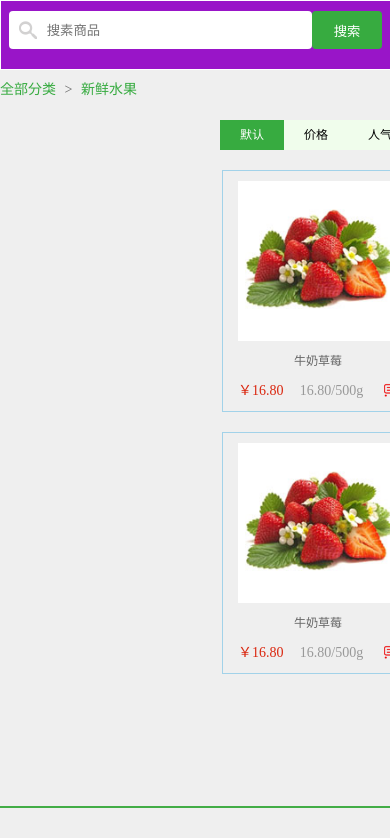
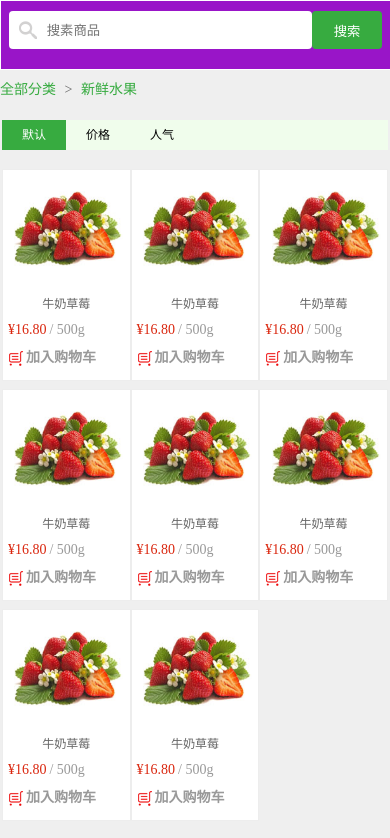
Before and after one commit to navyzhou/static-fresh, a plain HTML site: page goods.html in a window 390 px wide. Shown: the top 838 px of the page. Drawn offline with Linux system fonts and the light colour scheme.

Commit message:
分类显示

```diff
--- a/css/details.css
+++ b/css/details.css
@@ -163,6 +163,10 @@
 		width: 100%;
 		background: #FFF;
 		padding-bottom: 20px;
+	}
+
+	.r_wrap, .tab_content {
+		width: 100%;
 	}
 
 	.tab_content dt{
--- a/css/goods.css
+++ b/css/goods.css
@@ -1,6 +1,85 @@
 @charset "utf-8";
 /* CSS Document */
 
+@media(max-width:767px){
+	.r_wrap  {
+		margin: 0px 0.5%;
+		width: 99%;
+	}
+
+	.goods_type_list li{
+		width: 32.83%;
+		height: 210px;
+		float: left;
+		outline:1px solid #ededed;
+		margin-top: 10px;
+		background-color: #FFF;
+		margin:10px 0.25% 0px 0.25%;
+	}
+
+	.goods_type_list li img{
+		margin-left: 5%;
+		width: 90%;
+		height: 120px;
+		background:#CC3;
+	}
+
+	.goods_type_list li:hover{
+		outline:2px solid gold;
+	}
+
+	.goods_type_list li img:hover{
+		opacity: 0.6;
+	}
+
+	.goods_type_list li h4{
+		width: 100%;
+		margin:0 auto;
+		text-align: center;
+	}
+
+	.goods_type_list li h4 a{
+		font-weight:normal;
+		color:#666;
+		display:block;
+		text-align:center;
+		overflow:hidden;
+		white-space:nowrap;
+		text-overflow:ellipsis;
+	}
+
+	/*价格样式*/
+	.operate{
+		width:100%;
+		margin:10px auto;
+		position:relative;
+	}
+
+	.operate .add_goods{
+		display: block;
+		width: 120px;
+		height: 30px;
+		line-height: 30px;
+		background:url(../images/shop_cart.png) no-repeat left center;
+		margin-left: 5px;
+		margin-top: 5px;
+		padding-left: 18px;
+		font-size: 14px;
+		font-weight: bold;
+		color:#999;
+	}
+
+	.operate .add_goods:hover {
+		color: #EF8214;
+	}
+
+	.operate .add_goods:after {
+		content: "加入购物车";
+	}
+
+}
+
+@media(min-width:800px){
 	/*商品列表样式*/
 	/* 二级页面面包屑导航 */
 	.breadcrumb{
@@ -80,28 +159,7 @@
 		margin:10px auto;
 	}
 
-/* 商品列表样式 */
-.sort_bar{
-	height:30px;
-	background-color:#f0fdec;
-}
-.sort_bar a{
-	display:block;
-	height:30px;
-	line-height:30px;
-	padding:0 20px;
-	float:left;
-	color:#000;
-}
-.sort_bar .active{
-	background-color:#37ab40;
-	color:#fff;
-}
-
 	/*商品列表*/
-.goods_type_list{
-	margin:10px auto 0;
-}
 	.goods_type_list li{
 		width:190px;
 		float:left;
@@ -130,6 +188,7 @@
 		width:160px;
 		margin:0 auto;
 	}
+
 	.goods_type_list li h4 a{
 		font-weight:normal;
 		color:#666;
@@ -139,23 +198,14 @@
 		white-space:nowrap;
 		text-overflow:ellipsis;
 	}
+
 	/*价格样式*/
 	.operate{
 		width:160px;
 		margin:10px auto;
 		position:relative;
 	}
-.operate .prize{
-	color:#da260e;
-	font-size:14px;
-}
-.operate .unit{
-	color:#999;
-	font-size:14px;
-	display:inline-block;
-	width: 90px;
-	text-align:center;
-}
+
 	.operate .add_goods{
 		display:inline-block;
 		width:15px;
@@ -164,6 +214,48 @@
 		position:absolute;
 		right:0;
 		top:3px;
+	}
+
+
+
+}
+
+/*商品列表*/
+.goods_type_list{
+	margin:10px auto 0;
+}
+
+/* 商品列表样式 */
+.sort_bar{
+	height:30px;
+	background-color:#f0fdec;
+}
+
+.sort_bar a{
+	display:block;
+	height:30px;
+	line-height:30px;
+	padding:0 20px;
+	float:left;
+	color:#000;
+}
+
+.sort_bar .active{
+	background-color:#37ab40;
+	color:#fff;
+}
+
+/*价格样式*/
+.operate .prize{
+	color:#da260e;
+	font-size:14px;
+	margin-left: 5px;
+}
+
+.operate .unit{
+	color:#999;
+	font-size:14px;
+	display:inline-block;
 }
 
 /* 分页样式 */
--- a/css/index.css
+++ b/css/index.css
@@ -106,6 +106,7 @@
 
 	.goods_list li:hover{
 		outline:2px solid gold;
+		opacity: 0.6;
 	}
 
 	.goods_list li h4{
--- a/goods.html
+++ b/goods.html
@@ -99,12 +99,12 @@
             <li>
                 <a href="#"><img src="images/goods/goods003.jpg"></a>
                 <h4><a href="#">牛奶草莓</a></h4>
-                        <div class="prize">￥16.80</div>
+                <div class="prize">&yen;16.80</div>
             </li>
             <li>
                 <a href="#"><img src="images/goods/goods009.jpg"></a>
                  <h4><a href="#">海南帝王蕉</a></h4>
-                        <div class="prize">￥99.00</div>
+                <div class="prize">&yen;99.00</div>
             </li>
         </ul>
     </div>
@@ -121,8 +121,8 @@
             <a href="#"><img src="images/goods/goods003.jpg"></a>
             <h4><a href="#">牛奶草莓</a></h4>
             <div class="operate">
-                    	<span class="prize">￥16.80</span>
-                        <span class="unit">16.80/500g</span>
+                <span class="prize">&yen;16.80</span>
+                <span class="unit">/ 500g</span>
                 <a href="#" class="add_goods" title="加入购物车"></a>
             </div>
         </li>
@@ -130,8 +130,8 @@
             <a href="#"><img src="images/goods/goods003.jpg"></a>
             <h4><a href="#">牛奶草莓</a></h4>
             <div class="operate">
-                    	<span class="prize">￥16.80</span>
-                        <span class="unit">16.80/500g</span>
+                <span class="prize">&yen;16.80</span>
+                <span class="unit">/ 500g</span>
                 <a href="#" class="add_goods" title="加入购物车"></a>
             </div>
         </li>
@@ -139,8 +139,8 @@
             <a href="#"><img src="images/goods/goods003.jpg"></a>
             <h4><a href="#">牛奶草莓</a></h4>
             <div class="operate">
-                    	<span class="prize">￥16.80</span>
-                        <span class="unit">16.80/500g</span>
+                <span class="prize">&yen;16.80</span>
+                <span class="unit">/ 500g</span>
                 <a href="#" class="add_goods" title="加入购物车"></a>
             </div>
         </li>
@@ -148,8 +148,8 @@
             <a href="#"><img src="images/goods/goods003.jpg"></a>
             <h4><a href="#">牛奶草莓</a></h4>
             <div class="operate">
-                    	<span class="prize">￥16.80</span>
-                        <span class="unit">16.80/500g</span>
+                <span class="prize">&yen;16.80</span>
+                <span class="unit">/ 500g</span>
                 <a href="#" class="add_goods" title="加入购物车"></a>
             </div>
         </li>
@@ -157,8 +157,8 @@
             <a href="#"><img src="images/goods/goods003.jpg"></a>
             <h4><a href="#">牛奶草莓</a></h4>
             <div class="operate">
-                    	<span class="prize">￥16.80</span>
-                        <span class="unit">16.80/500g</span>
+                <span class="prize">&yen;16.80</span>
+                <span class="unit">/ 500g</span>
                 <a href="#" class="add_goods" title="加入购物车"></a>
             </div>
         </li>
@@ -166,8 +166,8 @@
             <a href="#"><img src="images/goods/goods003.jpg"></a>
             <h4><a href="#">牛奶草莓</a></h4>
             <div class="operate">
-                    	<span class="prize">￥16.80</span>
-                        <span class="unit">16.80/500g</span>
+                <span class="prize">&yen;16.80</span>
+                <span class="unit">/ 500g</span>
                 <a href="#" class="add_goods" title="加入购物车"></a>
             </div>
         </li>
@@ -175,8 +175,8 @@
             <a href="#"><img src="images/goods/goods003.jpg"></a>
             <h4><a href="#">牛奶草莓</a></h4>
             <div class="operate">
-                    	<span class="prize">￥16.80</span>
-                        <span class="unit">16.80/500g</span>
+                <span class="prize">&yen;16.80</span>
+                <span class="unit">/ 500g</span>
                 <a href="#" class="add_goods" title="加入购物车"></a>
             </div>
         </li>
@@ -184,8 +184,8 @@
             <a href="#"><img src="images/goods/goods003.jpg"></a>
             <h4><a href="#">牛奶草莓</a></h4>
             <div class="operate">
-                    	<span class="prize">￥16.80</span>
-                        <span class="unit">16.80/500g</span>
+                <span class="prize">&yen;16.80</span>
+                <span class="unit">/ 500g</span>
                 <a href="#" class="add_goods" title="加入购物车"></a>
             </div>
         </li>
@@ -217,7 +217,7 @@
     <p>电话：0734-8355998 湘ICP备16015987号</p>
 </div>
 <script type="text/javascript" src="js/jquery-3.4.1.min.js"></script>
-    <script>
+<script type="text/javascript">
 //热门查询动态样式
 //给我们热门类型查询做点击事件
 $(".type").on("click",function(){
@@ -239,34 +239,7 @@
 		$("#manUse").addClass("active");
 		type = "gsales"
 	}
-			//与后台交互 暂不处理
-			/*
-			$.post("url",{type:type},function(data){
-
-			});
-			*/
-			//模拟动态页面
-			var str = '';
-			var data = Math.round(Math.random()*22+1);
-			console.log(data);
-			for(var i= 1;i <data;i++){
-				if(i<10){
-					str += ' <li> <a href="#"><img src="images/goods/goods00'+i+'.jpg"></a>';
-				}else{
-					str += ' <li> <a href="#"><img src="images/goods/goods0'+i+'.jpg"></a>';
-				}
-                 str +=  '<h4><a href="#">牛奶草莓</a></h4>'+
-						'<div class="operate">'+
-						'<span class="prize">￥16.80</span>'+
-					   '<span class="unit">16.80/500g</span>'+
-						'<a href="cart.html" class="add_goods" title="加入购物车"></a>'+
-						'</div></li>';
-			}
-			//写入网页指定的标签中
-			$(".show1").html(str);
-
 })
-
 
 </script>
 </body>
```
Also changed, not shown: details.html (+1 -1 lines), images/share.png (added), images/share1.png (added). Lines whose indentation alone changed are shown as unchanged.
